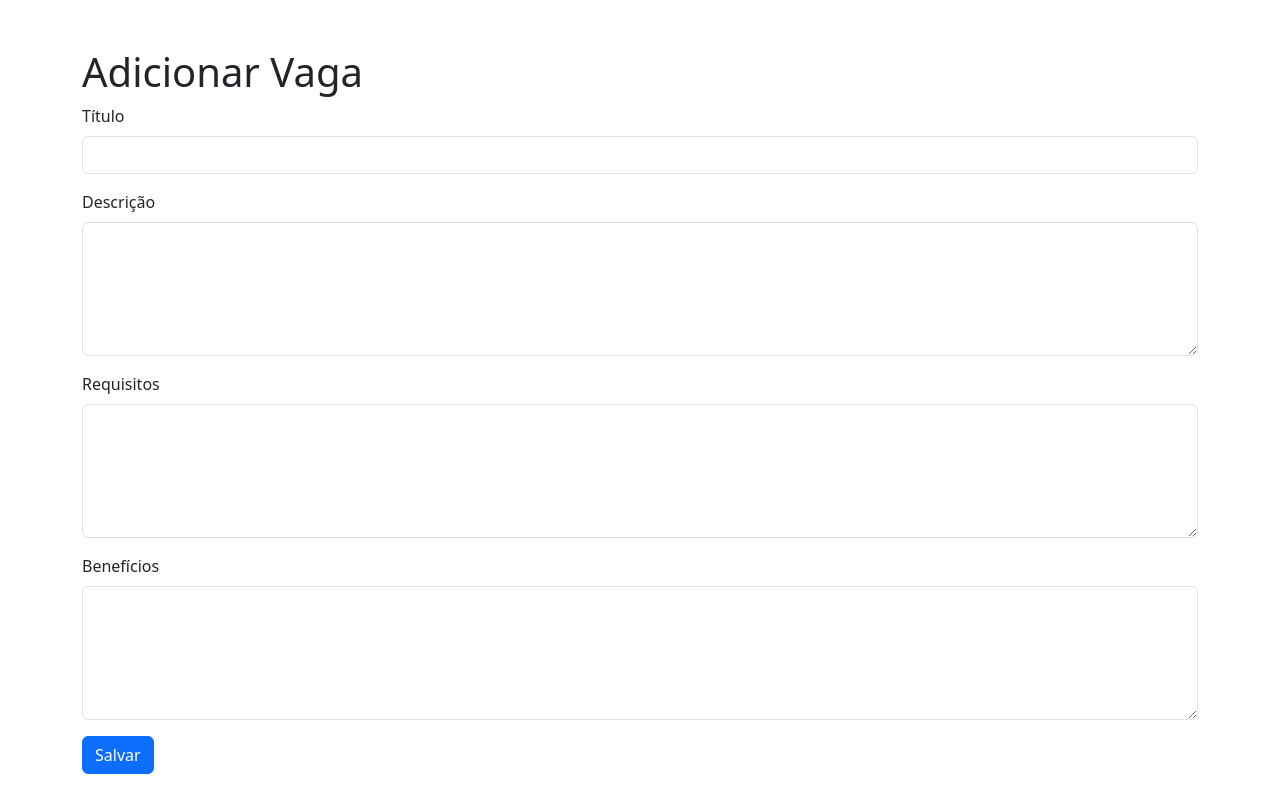
After one commit to ArthurrGuilherme/Site, a PHP site: page /sql/vagasbd.php in a window 1280 px wide. The commit adds this page. Run offline with PHP 8.4, Linux system fonts and the light colour scheme.

Commit message:
Banco de dados

```diff
--- /dev/null
+++ b/sql/vagasbd.php
@@ -0,0 +1,32 @@
+<!DOCTYPE html>
+<html lang="pt-br">
+<head>
+    <meta charset="UTF-8">
+    <title>Adicionar Vaga</title>
+    <link href="https://cdn.jsdelivr.net/npm/bootstrap@5.3.0-alpha3/dist/css/bootstrap.min.css" rel="stylesheet">
+</head>
+<body>
+    <div class="container mt-5">
+        <h1>Adicionar Vaga</h1>
+        <form method="POST" action="create.php">
+            <div class="mb-3">
+                <label for="titulo" class="form-label">Título</label>
+                <input type="text" class="form-control" id="titulo" name="titulo" required>
+            </div>
+            <div class="mb-3">
+                <label for="descricao" class="form-label">Descrição</label>
+                <textarea class="form-control" id="descricao" name="descricao" rows="5" required></textarea>
+            </div>
+            <div class="mb-3">
+                <label for="requisitos" class="form-label">Requisitos</label>
+                <textarea class="form-control" id="requisitos" name="requisitos" rows="5" required></textarea>
+            </div>
+            <div class="mb-3">
+                <label for="beneficios" class="form-label">Benefícios</label>
+                <textarea class="form-control" id="beneficios" name="beneficios" rows="5" required></textarea>
+            </div>
+            <button type="submit" class="btn btn-primary">Salvar</button>
+        </form>
+    </div>
+</body>
+</html>
```
Also changed, not shown: sql/create.php (added, +16 -0 lines), sql/db.php (added, +13 -0 lines), vaga.php (+34 -0 lines).
